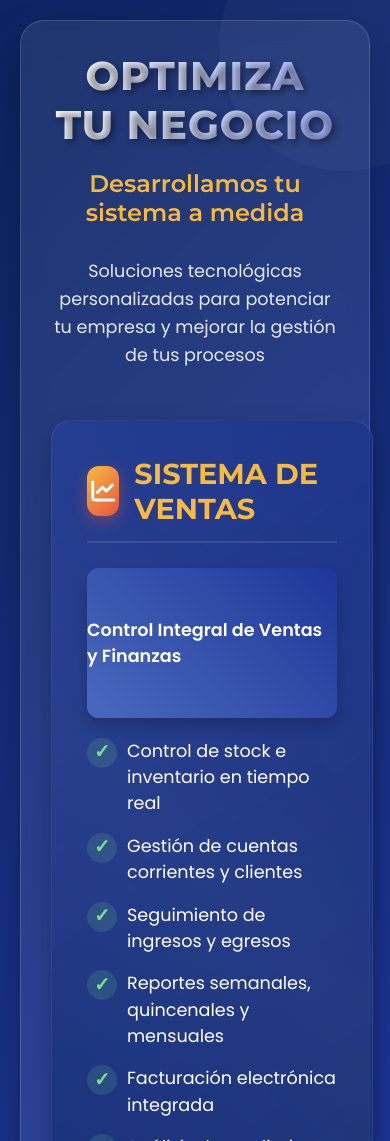
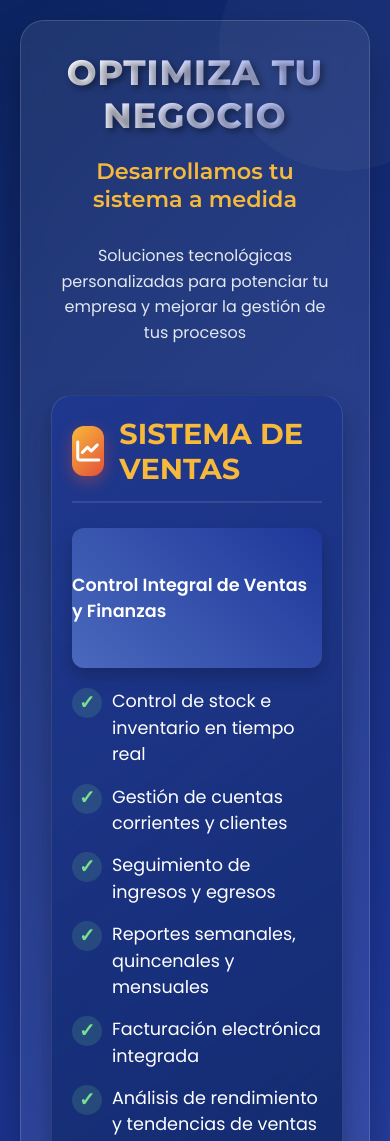
Before and after one commit to pereyraivan/pereyraivan.github.io, a plain HTML site: page index.html in a window 390 px wide. Shown: the top 1141 px of the page. Drawn offline with Linux system fonts and the light colour scheme.

Commit message:
Refactor index.html for improved layout and contact link

```diff
--- a/index.html
+++ b/index.html
@@ -8,11 +8,7 @@
   <style>
     @import url('https://fonts.googleapis.com/css2?family=Montserrat:wght@400;600;700;800&family=Poppins:wght@300;400;500;600&display=swap');
 
-        * {
-            margin: 0;
-            padding: 0;
-            box-sizing: border-box;
-        }
+    * { margin: 0; padding: 0; box-sizing: border-box; }
 
     body {
       font-family: 'Poppins', sans-serif;
@@ -25,10 +21,7 @@
       padding: 20px;
     }
 
-        .container {
-            max-width: 1200px;
-            width: 100%;
-        }
+    .container { max-width: 1200px; width: 100%; }
 
     .promo-card {
       background: rgba(255, 255, 255, 0.08);
@@ -39,10 +32,7 @@
       border: 1px solid rgba(255, 255, 255, 0.15);
     }
 
-        .header {
-            text-align: center;
-            margin-bottom: 50px;
-        }
+    .header { text-align: center; margin-bottom: 50px; }
 
     h1 {
       font-family: 'Montserrat', sans-serif;
@@ -97,17 +87,6 @@
       box-shadow: 0 15px 30px rgba(0, 0, 0, 0.4);
     }
 
-        .system-card::before {
-            content: '';
-            position: absolute;
-            top: 0;
-            left: 0;
-            width: 100%;
-            height: 100%;
-            background: linear-gradient(45deg, transparent, rgba(255, 255, 255, 0.05), transparent);
-            pointer-events: none;
-        }
-
     .system-title {
       font-family: 'Montserrat', sans-serif;
       font-size: 1.8rem;
@@ -131,14 +110,9 @@
       box-shadow: 0 5px 15px rgba(230, 80, 57, 0.4);
     }
 
-        .system-icon i {
-            font-size: 24px;
-            color: white;
-        }
+    .system-icon i { font-size: 24px; color: white; }
 
-        ul {
-            list-style-type: none;
-        }
+    ul { list-style-type: none; }
 
     li {
       margin-bottom: 16px;
@@ -179,19 +153,13 @@
       display: flex;
       align-items: center;
       justify-content: center;
-            background: linear-gradient(45deg, #4a69bd, #1e3799);
       color: white;
       font-weight: 600;
       font-size: 1.1rem;
     }
 
-        .sales-img {
-            background: linear-gradient(45deg, #4a69bd, #1e3799);
-        }
-
-        .gym-img {
-            background: linear-gradient(45deg, #e55039, #eb6a55);
-        }
+    .sales-img { background: linear-gradient(45deg, #4a69bd, #1e3799); }
+    .gym-img { background: linear-gradient(45deg, #e55039, #eb6a55); }
 
     .cta {
       text-align: center;
@@ -200,15 +168,11 @@
       border-top: 1px solid rgba(255, 255, 255, 0.1);
     }
 
-        .cta p {
-            font-size: 1.4rem;
-            margin-bottom: 25px;
-            color: #e2e8f0;
-        }
+    .cta p { font-size: 1.4rem; margin-bottom: 25px; color: #e2e8f0; }
 
     .button {
       display: inline-block;
-            background: linear-gradient(to right, #e55039, #eb6a55);
+      background: linear-gradient(to right, #25d366, #128c7e);
       color: white;
       padding: 18px 45px;
       border-radius: 50px;
@@ -217,89 +181,35 @@
       font-weight: 600;
       font-size: 1.2rem;
       transition: all 0.3s ease;
-            box-shadow: 0 8px 20px rgba(229, 80, 57, 0.5);
+      box-shadow: 0 8px 20px rgba(18, 140, 126, 0.5);
       position: relative;
       overflow: hidden;
     }
 
     .button:hover {
       transform: translateY(-3px);
-            box-shadow: 0 12px 25px rgba(229, 80, 57, 0.6);
+      box-shadow: 0 12px 25px rgba(18, 140, 126, 0.6);
     }
 
-        .button:active {
-            transform: translateY(1px);
-        }
-
-        .decoration {
-            position: absolute;
-            width: 100%;
-            height: 100%;
-            top: 0;
-            left: 0;
-            pointer-events: none;
-            z-index: -1;
-        }
-
-        .circle {
-            position: absolute;
-            border-radius: 50%;
-            background: rgba(255, 255, 255, 0.03);
-        }
-
-        .circle-1 {
-            width: 250px;
-            height: 250px;
-            top: -100px;
-            right: -100px;
-        }
-
-        .circle-2 {
-            width: 150px;
-            height: 150px;
-            bottom: -50px;
-            left: -50px;
-            background: rgba(246, 185, 59, 0.05);
-        }
+    .circle { position: absolute; border-radius: 50%; background: rgba(255, 255, 255, 0.03); }
+    .circle-1 { width: 250px; height: 250px; top: -100px; right: -100px; }
+    .circle-2 { width: 150px; height: 150px; bottom: -50px; left: -50px; background: rgba(246, 185, 59, 0.05); }
 
     @media (max-width: 968px) {
-            .systems {
-                flex-direction: column;
-            }
-
-            h1 {
-                font-size: 3rem;
-            }
-
-            h2 {
-                font-size: 1.8rem;
-            }
-
-            .promo-card {
-                padding: 30px;
-            }
+      .systems { flex-direction: column; }
+      h1 { font-size: 3rem; }
+      h2 { font-size: 1.8rem; }
+      .promo-card { padding: 30px; }
     }
 
     @media (max-width: 576px) {
-            h1 {
-                font-size: 2.5rem;
-            }
-
-            h2 {
-                font-size: 1.5rem;
-            }
-
-            .tagline {
-                font-size: 1.1rem;
-            }
-
-            .system-card {
-                min-width: 100%;
-            }
-
-            .feature-img {
-                height: 150px;
-            }
+      h1 { font-size: 2.2rem; }
+      h2 { font-size: 1.4rem; }
+      .tagline { font-size: 1rem; }
+      .system-card { min-width: 100%; padding: 20px; }
+      .feature-img { height: 140px; }
+      .cta p { font-size: 1.1rem; }
+      .button { padding: 14px 35px; font-size: 1rem; }
     }
   </style>
 </head>
@@ -320,16 +230,10 @@
       <div class="systems">
         <div class="system-card">
           <h3 class="system-title">
-                        <div class="system-icon">
-                            <i class="fas fa-chart-line"></i>
-                        </div>
+            <div class="system-icon"><i class="fas fa-chart-line"></i></div>
             SISTEMA DE VENTAS
           </h3>
-
-                    <div class="feature-img sales-img">
-                        <div>Control Integral de Ventas y Finanzas</div>
-                    </div>
-
+          <div class="feature-img sales-img"><div>Control Integral de Ventas y Finanzas</div></div>
           <ul>
             <li>Control de stock e inventario en tiempo real</li>
             <li>Gestión de cuentas corrientes y clientes</li>
@@ -342,16 +246,10 @@
 
         <div class="system-card">
           <h3 class="system-title">
-                        <div class="system-icon">
-                            <i class="fas fa-dumbbell"></i>
-                        </div>
+            <div class="system-icon"><i class="fas fa-dumbbell"></i></div>
             SISTEMA PARA ACADEMIAS Y GIMNASIOS
           </h3>
-
-                    <div class="feature-img gym-img">
-                        <div>Gestión Completa de Membresías y Asistencias</div>
-                    </div>
-
+          <div class="feature-img gym-img"><div>Gestión Completa de Membresías y Asistencias</div></div>
           <ul>
             <li>Control de afiliados y membresías</li>
             <li>Gestión automatizada de pagos mensuales</li>
@@ -365,7 +263,9 @@
 
       <div class="cta">
         <p>¿Necesitas una solución personalizada para tu negocio?</p>
-                <a href="#" class="button">CONTÁCTAME AHORA</a>
+        <a href="https://wa.me/543816460066" target="_blank" class="button">
+          <i class="fab fa-whatsapp"></i> CONTÁCTAME AHORA
+        </a>
       </div>
     </div>
   </div>
```
Lines whose indentation alone changed are shown as unchanged.
